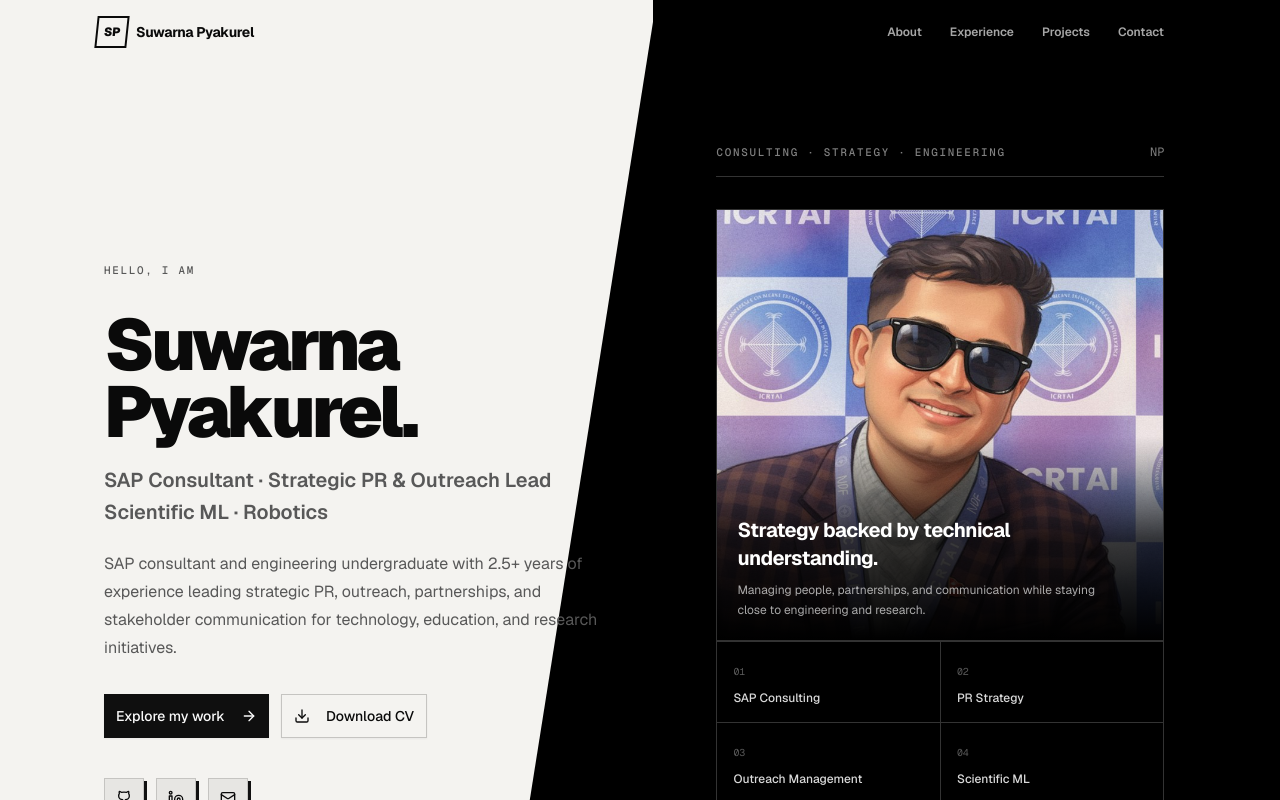
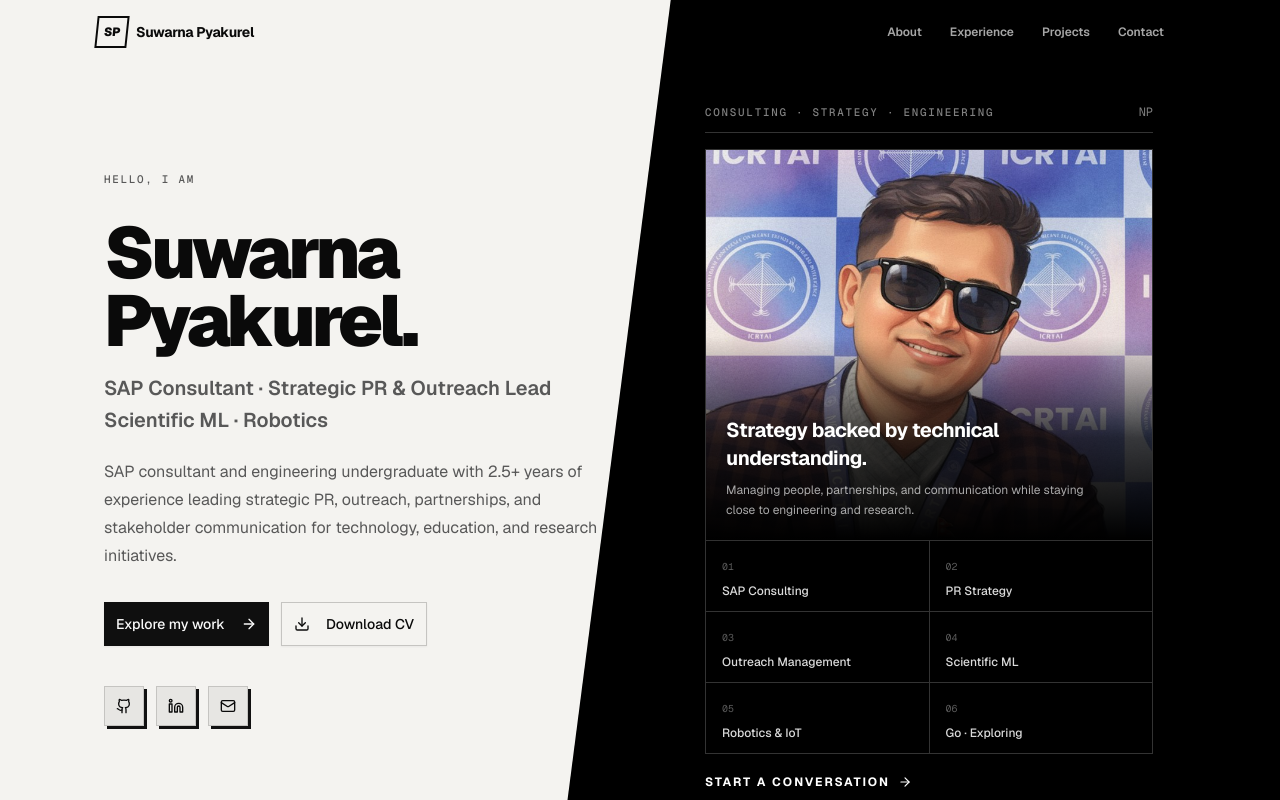
Before and after one commit to suwarna-wave/suwarnapyakurel-dz, a Next.js app: page / in a window 1280 px wide. Shown: the top 800 px of the page. Built offline with nearby package versions, Linux system fonts and the light colour scheme.

Commit message:
refactor: adjust layout and styling in HeroSection component for improved aesthetics

```diff
--- a/components/hero-section.tsx
+++ b/components/hero-section.tsx
@@ -28,11 +28,13 @@ export function HeroSection() {
 
   return (
     <section id="hero" className="relative min-h-screen overflow-hidden pt-16">
-      <div className="absolute inset-y-0 right-0 hidden w-[49%] bg-black lg:block" />
-      <div className="absolute inset-y-0 left-[45%] hidden w-32 -skew-x-[9deg] bg-black lg:block" />
+      <div
+        className="absolute inset-y-0 right-0 hidden w-[56%] bg-black lg:block"
+        style={{ clipPath: "polygon(15% 0, 100% 0, 100% 100%, 0 100%)" }}
+      />
 
-      <div className="section-container relative flex min-h-[calc(100vh-4rem)] items-center py-14 lg:py-20">
-        <div className="grid w-full items-center gap-14 lg:grid-cols-[1.05fr_0.95fr] lg:gap-20">
+      <div className="section-container relative flex min-h-[calc(100vh-4rem)] items-center py-14 lg:py-10">
+        <div className="grid w-full items-center gap-14 lg:grid-cols-[1.02fr_0.98fr] lg:gap-16">
           <div className="relative z-10 max-w-2xl">
             <p className="mono-label text-muted-foreground">Hello, I am</p>
             <h1 className="mt-8 text-5xl font-black leading-[0.94] tracking-[-0.055em] text-foreground sm:text-6xl lg:text-7xl">
@@ -82,7 +84,7 @@ export function HeroSection() {
 
           <div className="relative z-10 -mx-5 bg-black px-5 py-14 text-white sm:-mx-8 sm:px-8 lg:mx-0 lg:bg-transparent lg:p-0">
             <div className="mx-auto max-w-md">
-              <div className="mb-8 flex items-end justify-between border-b border-white/20 pb-4">
+              <div className="mb-4 flex items-end justify-between border-b border-white/20 pb-3">
                 <span className="mono-label text-white/50">Consulting · Strategy · Engineering</span>
                 <span className="font-mono text-xs text-white/50">NP</span>
               </div>
@@ -94,7 +96,7 @@ export function HeroSection() {
                   width={747}
                   height={1024}
                   priority
-                  className="h-[430px] w-full object-cover object-top sm:h-[500px] lg:h-[430px]"
+                  className="h-[430px] w-full object-cover object-top sm:h-[500px] lg:h-[320px] xl:h-[390px]"
                 />
                 <div className="absolute inset-x-0 bottom-0 bg-gradient-to-t from-black via-black/75 to-transparent px-5 pb-5 pt-20">
                   <p className="text-xl font-bold tracking-[-0.025em]">Strategy backed by technical understanding.</p>
@@ -104,21 +106,21 @@ export function HeroSection() {
                 </div>
               </div>
 
-              <div className="grid grid-cols-2 border-l border-t border-white/20">
+              <div className="grid grid-cols-2 border-l border-white/20">
                 {focusAreas.map((area, index) => (
                   <div
                     key={area}
-                    className="border-b border-r border-white/20 px-4 py-4"
+                    className="border-b border-r border-white/20 px-4 py-3"
                   >
                     <span className="font-mono text-[0.62rem] text-white/35">0{index + 1}</span>
-                    <p className="mt-2 text-xs font-medium text-white/85">{area}</p>
+                    <p className="mt-1.5 text-xs font-medium text-white/85">{area}</p>
                   </div>
                 ))}
               </div>
 
               <button
                 onClick={() => scrollToSection("#contact")}
-                className="mt-8 inline-flex items-center gap-2 text-xs font-bold uppercase tracking-[0.16em] text-white"
+                className="mt-5 inline-flex items-center gap-2 text-xs font-bold uppercase tracking-[0.16em] text-white"
               >
                 Start a conversation
                 <ArrowRight className="h-3.5 w-3.5" />
```
